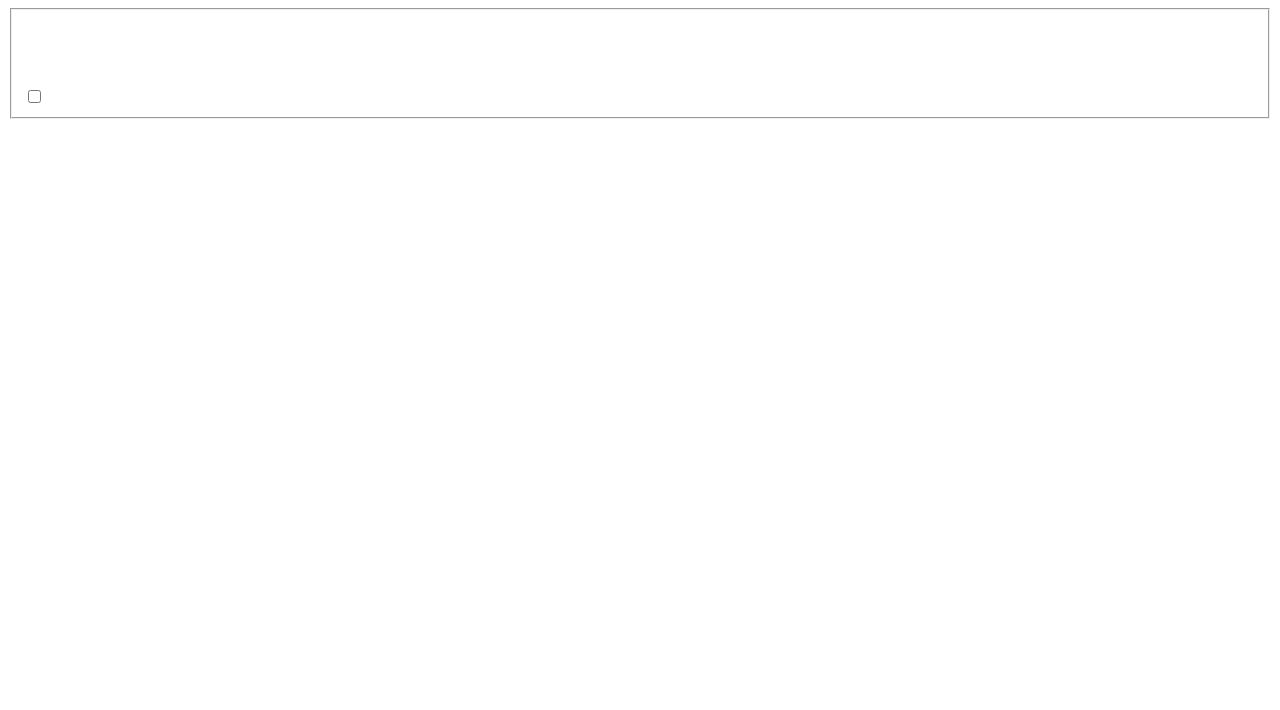
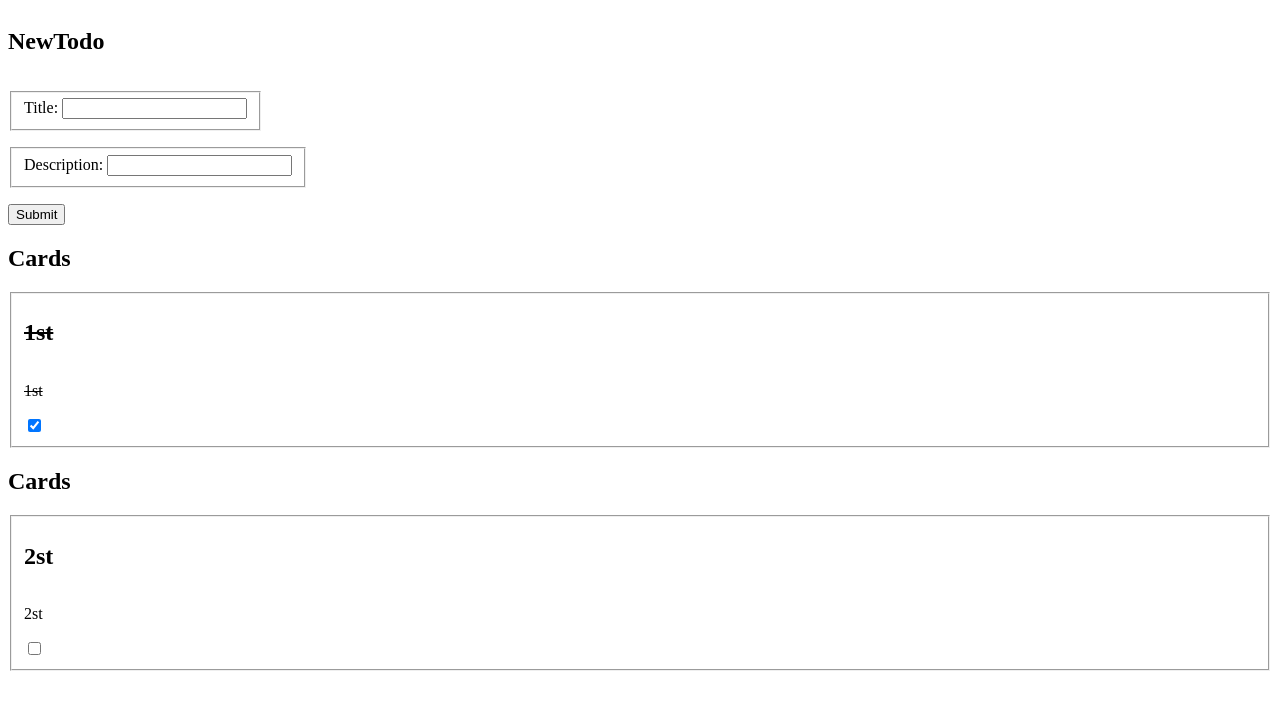
Before and after one commit to mdaminuddinshah/mencubaReact, a React (Vite) app: page / in a window 1280 px wide. Shown: the top 710 px of the page. Built offline with nearby package versions, Linux system fonts and the light colour scheme.

Commit message:
event.target.elements

```diff
--- a/src/App.jsx
+++ b/src/App.jsx
@@ -1,17 +1,39 @@
 import { useState } from 'react';
 import Cards from './components/Cards';
+import NewTodo from './components/NewTodo';
 
 
 function App() {
   const [test, setTest] = useState(false)
 
+  const mockData = [
+    {
+      id: "1",
+      title: "1st",
+      description: "1st",
+      checked: true
+    },
+    {
+      id: "2",
+      title: "2st",
+      description: "2st",
+      checked: false
+    },
+  ]
+
   return (
     <div>
+      <NewTodo />
+
+      {
+        mockData.map((todos) => {
+          return (
             <Cards
-        id={1}
-        title="Hello"
-        description="Test this out"
-        checked={test}
+                id={todos.id}
+                key={todos.id}
+                title={todos.title}
+                description={todos.description}
+                checked={todos.checked}
                 toggle={(event) => {
                   // why event.target.checked ??
                   // for type number, string, we use target.value, bcs user insert the value number or string
@@ -21,6 +43,10 @@ function App() {
                   setTest(event.target.checked)
         }}
       />
+          )
+        })
+      }
+
     </div>
   )
 }
--- a/src/components/Cards.jsx
+++ b/src/components/Cards.jsx
@@ -4,13 +4,17 @@ function Cards(props) {
   return (
     <div>
       <form>
+        <h2>Cards</h2>
         <fieldset>
          <label htmlFor={props.id}
-        //
+        //  why props.checked inside double curly brackets ?
+        //  inside double curly brackets is javascript object
+        // in jsx, double curly bracket is for javacript object, inline style is javascript obeject
          style={{display: "flex", flexDirection: "column", textDecoration: props.checked ? "line-through" : "none"}}>
-          <h2 id={props.title}></h2>
-          <p id={props.description}></p>
+            <h2>{props.title}</h2>
+            <p>{props.description}</p>
          </label>
+
          <input type="checkbox" id={props.id} name={props.id} onChange={props.toggle} checked={props.checked}/>
         </fieldset>
       </form>
@@ -20,7 +24,7 @@ function Cards(props) {
 }
 
 Cards.propTypes = {
-    id: PropTypes.string,
+    id: PropTypes.string || PropTypes.number,
     title: PropTypes.string,
     description: PropTypes.string,
     checked: PropTypes.bool,
--- /dev/null
+++ b/src/components/NewTodo.jsx
@@ -0,0 +1,43 @@
+import PropTypes from 'prop-types'
+
+function NewTodo(props) {
+
+  const handleChange = (event) => {
+    event.preventDefault();
+
+    // event.target.elements
+    // dia akan target elements id dan name di input
+    const elementz = event.target.elements;
+
+    // utk kita dapat nilai input, kita cari id dia apa
+    // guna event.target.elements.id(titlez)
+    const title = elementz.titlez.value;
+    const description = elementz.descriptionz.value;
+    console.log({description, title});
+  }
+
+  return (
+    <div>
+        <form onSubmit={handleChange} style={{display: "flex", flexDirection: "column", alignItems: "flex-start", gap: "1rem"}}>
+        <h2>NewTodo</h2>
+           <fieldset>
+
+                <label htmlFor="titless">Title: </label>
+                <input type="text" id="titlez" name="title"></input>
+           </fieldset>
+
+           <fieldset>
+                 <label htmlFor="descriptionss">Description: </label>
+                <input type="text" id="descriptionz" name="descriptions"></input>
+           </fieldset>
+
+
+            <button type="submit">Submit</button>
+        </form>
+    </div>
+  )
+}
+
+NewTodo.propTypes = {}
+
+export default NewTodo;
```
Lines whose indentation alone changed are shown as unchanged.
